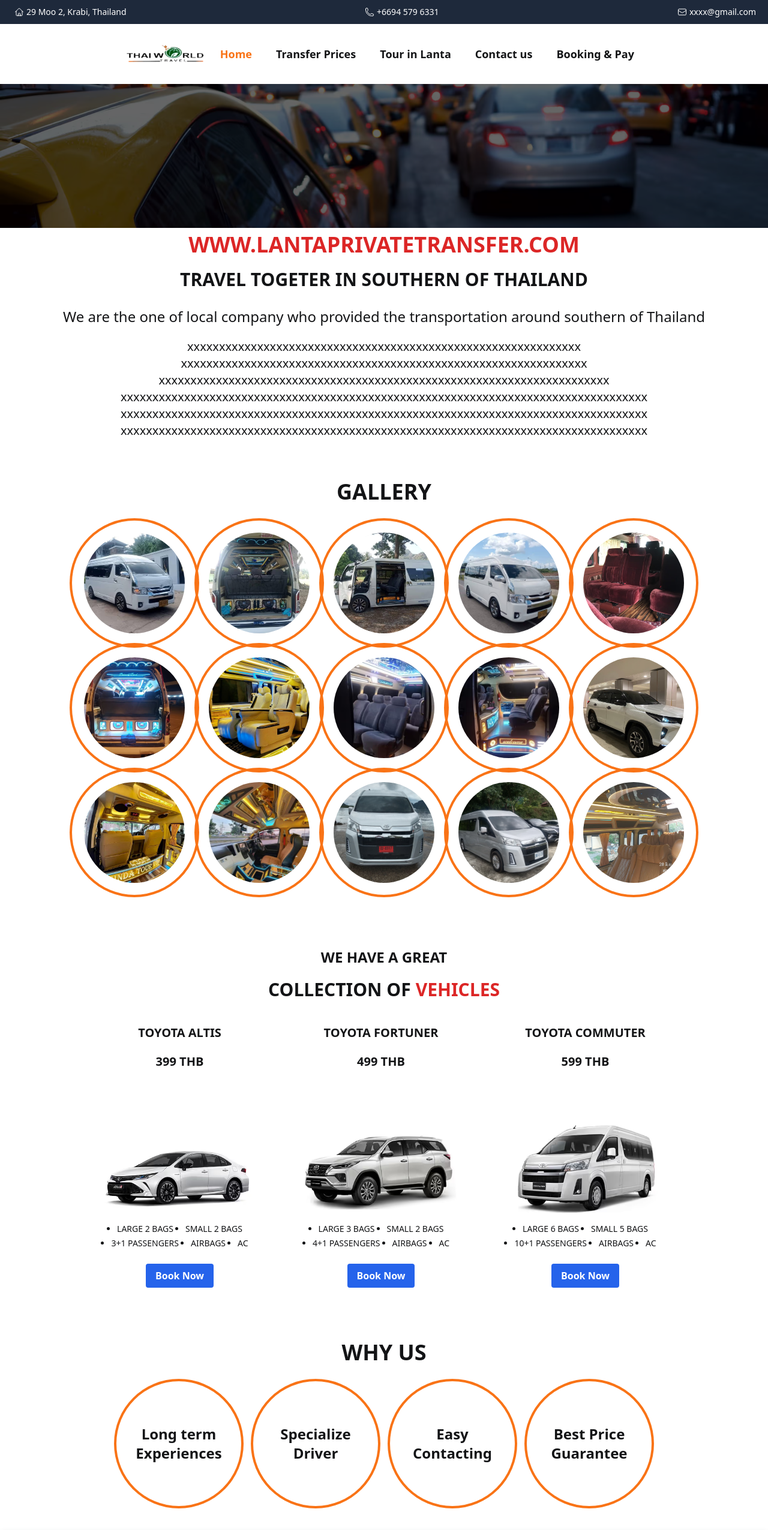
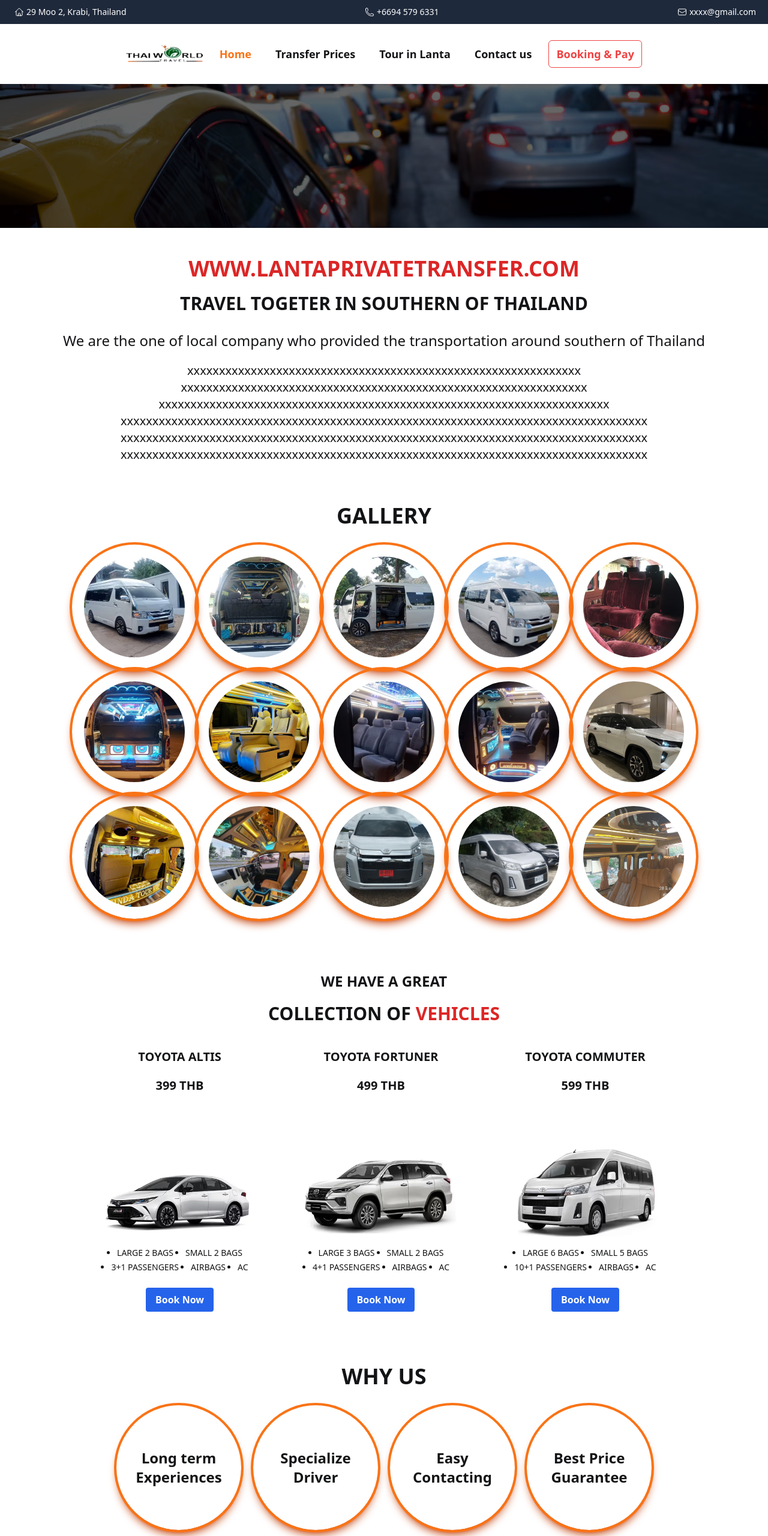
Before and after one commit to ghuninew1/lantaprivatetransfer, a React (Vite) app: page / in a window 1280 px wide. Shown: the top 2561 px of the page at 60% size. Built offline with nearby package versions, Linux system fonts and the light colour scheme.

Commit message:
update Menu and fix

```diff
--- a/src/components/Navbar/NavbarLinks.jsx
+++ b/src/components/Navbar/NavbarLinks.jsx
@@ -1,7 +1,6 @@
 import { cx } from "#utils/utils";
 import { NavLink } from "react-router-dom";
 import PropTypes from "prop-types";
-
 
 function NavbarLinks({ link, ...rest }) {
     return (
@@ -10,10 +9,15 @@
             to={link.to || "/"}
             end={link.to === "/" ? true : false}
             className={({ isActive }) =>
-        cx("block rounded-md px-3 py-2 hover:bg-orange-600 w-full md:w-auto hover:text-white", isActive && "text-orange-500")
+                cx(
+                    "z-10 block w-full rounded-md px-3 py-2 hover:bg-orange-600 hover:text-white md:w-auto",
+                    isActive && "text-orange-500",
+                    isActive && link.to === "/booking" && "bg-red-500 text-white",
+                    link.to === "/booking" && "text-red-500 border border-red-500",
+                )
             }
         >
-      <p className="font-semibold text-lg">{link.text}</p>
+            <p className="text-lg font-semibold">{link.text}</p>
         </NavLink>
     );
 }
--- a/src/pages/Booking.jsx
+++ b/src/pages/Booking.jsx
@@ -21,8 +21,8 @@
 
     return (
         <div className="flex max-w-full flex-col items-center justify-center">
-            <div className="box-shadow mb-10 flex h-44 w-full flex-col items-center justify-end bg-[url('/img/bg7.avif')] bg-cover bg-center bg-no-repeat lg:h-60">
-                <h1 className="mb-2 rounded-md p-2 text-4xl font-bold uppercase text-slate-200 backdrop-blur-sm">
+            <div className="box-shadow mb-10 flex h-44 w-full flex-col items-end justify-end bg-[url('/img/bg7.avif')] bg-cover bg-center bg-no-repeat lg:h-60">
+                <h1 className="mb-2 mr-10 rounded-md p-2 text-2xl lg:text-4xl font-bold uppercase text-slate-200 backdrop-blur-sm">
                     Booking
                 </h1>
             </div>
--- a/src/pages/Contact.jsx
+++ b/src/pages/Contact.jsx
@@ -60,8 +60,8 @@
     return (
         <>
             <div className="flex max-w-full flex-col items-center justify-center">
-                <div className="mb-10 flex h-44 w-full flex-col items-center justify-end bg-[url('/img/bg7.avif')] bg-cover bg-center bg-no-repeat lg:h-60 box-shadow">
-                    <h1 className="mb-2 rounded-md p-2 text-4xl font-bold uppercase text-slate-200 backdrop-blur-sm z-0">
+                <div className="mb-10 flex h-44 w-full flex-col items-end justify-end bg-[url('/img/bg7.avif')] bg-cover bg-center bg-no-repeat lg:h-60 box-shadow">
+                    <h1 className="mb-2 mr-10 rounded-md p-2 text-2xl lg:text-4xl font-bold uppercase text-slate-200 backdrop-blur-sm z-0">
                         Contact
                     </h1>
                 </div>
--- a/src/pages/Transferprices.jsx
+++ b/src/pages/Transferprices.jsx
@@ -11,8 +11,8 @@
     ];
     return (
         <div className="flex w-full flex-col items-center justify-center">
-            <div className="mb-10 flex h-44 w-full flex-col items-center justify-end bg-[url('/img/bg7.avif')] bg-cover bg-center bg-no-repeat lg:h-60 box-shadow">
-                <h1 className="mb-2 rounded-md p-2 text-2xl font-bold uppercase text-slate-200 backdrop-blur-sm lg:text-4xl z-0">
+            <div className="mb-10 flex h-44 w-full flex-col items-end justify-end bg-[url('/img/bg7.avif')] bg-cover bg-center bg-no-repeat lg:h-60 box-shadow">
+                <h1 className="mb-2 mr-10 rounded-md p-2 text-2xl font-bold uppercase text-slate-200 backdrop-blur-sm lg:text-4xl z-0">
                     {" "}
                     Transferprices
                 </h1>
--- a/src/pages/home/Gallery.jsx
+++ b/src/pages/home/Gallery.jsx
@@ -55,12 +55,12 @@
     }
     return (
         <div className="mt-5 mb-10 flex w-full flex-col items-center justify-center">
-            <h1 className="mb-5 rounded-md p-2 text-2xl font-bold uppercase md:text-4xl">Gallery</h1>
+            <h1 className="mb-5 rounded-md p-2 text-2xl font-bold uppercase lg:text-4xl">Gallery</h1>
             <div className="flex h-full w-full max-w-screen-xl flex-row items-center justify-center animate-zoomIn">
                 {dataGallary.map((item) => (
                     <div
                         key={item.id}
-                        className="flex h-24 w-24 lg:h-52 lg:w-52 transition-all cursor-pointer flex-col items-center justify-center rounded-full p-2 lg:p-5 ring-2 lg:ring-4 ring-orange-500 hover:ring-lime-700 hover:scale-105"
+                        className="flex h-20 w-20 lg:h-52 lg:w-52 transition-all cursor-pointer flex-col items-center justify-center rounded-full p-2 lg:p-5 ring-2 lg:ring-4 ring-orange-500 hover:ring-lime-700 hover:scale-105 shadow-lg shadow-orange-700"
                     >
                         <img
                             className="h-full w-full rounded-full object-cover"
@@ -75,7 +75,7 @@
                 {data2Gallary.map((item) => (
                     <div
                         key={item.id}
-                        className="flex h-24 w-24 lg:h-52 lg:w-52 transition-all cursor-pointer flex-col items-center justify-center rounded-full p-2 lg:p-5 ring-2 lg:ring-4 ring-orange-500 hover:ring-lime-700 hover:scale-105"
+                        className="flex h-20 w-20 lg:h-52 lg:w-52 transition-all cursor-pointer flex-col items-center justify-center rounded-full p-2 lg:p-5 ring-2 lg:ring-4 ring-orange-500 hover:ring-lime-700 hover:scale-105 shadow-lg shadow-orange-700"
                     >
                         <img
                             className="h-full w-full rounded-full object-cover"
@@ -90,7 +90,7 @@
                 {data3Gallary.map((item) => (
                     <div
                         key={item.id}
-                        className="flex h-24 w-24 lg:h-52 lg:w-52 transition-all cursor-pointer flex-col items-center justify-center rounded-full p-2 lg:p-5 ring-2 lg:ring-4 ring-orange-500 hover:ring-lime-700 hover:scale-105"
+                        className="flex h-20 w-20 lg:h-52 lg:w-52 transition-all cursor-pointer flex-col items-center justify-center rounded-full p-2 lg:p-5 ring-2 lg:ring-4 ring-orange-500 hover:ring-lime-700 hover:scale-105 shadow-lg shadow-orange-700"
                     >
                         <img
                             className="h-full w-full rounded-full object-cover"
--- a/src/pages/home/Home.jsx
+++ b/src/pages/home/Home.jsx
@@ -6,7 +6,7 @@
 export default function Home() {
     return (
         <div className="flex w-full flex-col items-center justify-center">
-            <div className="flex w-full h-44 lg:h-60 flex-col items-center justify-end bg-[url('/img/bg1.avif')] bg-cover bg-center bg-no-repeat box-shadow">
+            <div className="mb-10 flex w-full h-44 lg:h-60 flex-col items-center justify-end bg-[url('/img/bg1.avif')] bg-cover bg-center bg-no-repeat box-shadow">
             </div>
             <HomeData />
             <Gallery />
--- a/src/pages/home/HomeDataWhy.jsx
+++ b/src/pages/home/HomeDataWhy.jsx
@@ -4,21 +4,21 @@
             <h1 className="mb-5 rounded-md p-2 text-2xl font-bold uppercase lg:text-4xl">Why Us</h1>
             <div className="flex h-full w-full flex-row items-center justify-center max-w-screen-xl text-xl lg:text-2xl font-bold">
                 <div className="flex w-full items-end justify-end gap-5 lg:flex-row flex-col text text-center">
-                    <div className="flex h-44 w-44 lg:h-52 lg:w-52 transition-all flex-col items-center justify-center rounded-full p-5 ring-4 ring-orange-500 hover:ring-orange-800">
+                    <div className="flex h-44 w-44 lg:h-52 lg:w-52 transition-all flex-col items-center justify-center rounded-full p-5 ring-4 ring-orange-500 hover:ring-orange-800 shadow-lg shadow-orange-700">
                         <p className="">Long term</p>
                         <p className="">Experiences</p>
                     </div>
-                    <div className="flex h-44 w-44 lg:h-52 lg:w-52 transition-all flex-col items-center justify-center rounded-full p-5 ring-4 ring-orange-500 hover:ring-orange-800">
+                    <div className="flex h-44 w-44 lg:h-52 lg:w-52 transition-all flex-col items-center justify-center rounded-full p-5 ring-4 ring-orange-500 hover:ring-orange-800 shadow-lg shadow-orange-700">
                         <p className="">Specialize</p>
                         <p className="">Driver</p>
                     </div>
                 </div>
                 <div className="flex w-full flex-col lg:flex-row items-start justify-start gap-5 ml-5">
-                    <div className="flex h-44 w-44 lg:h-52 lg:w-52 transition-all flex-col items-center justify-center rounded-full p-5 ring-4 ring-orange-500 hover:ring-orange-800">
+                    <div className="flex h-44 w-44 lg:h-52 lg:w-52 transition-all flex-col items-center justify-center rounded-full p-5 ring-4 ring-orange-500 hover:ring-orange-800 shadow-lg shadow-orange-700">
                         <p className="">Easy</p>
                         <p className="">Contacting</p>
                     </div>
-                    <div className="flex h-44 w-44 lg:h-52 lg:w-52 transition-all flex-col items-center justify-center rounded-full p-5 ring-4 ring-orange-500 hover:ring-orange-800">
+                    <div className="flex h-44 w-44 lg:h-52 lg:w-52 transition-all flex-col items-center justify-center rounded-full p-5 ring-4 ring-orange-500 hover:ring-orange-800 shadow-lg shadow-orange-700">
                         <p className="">Best Price</p>
                         <p className="">Guarantee</p>
                     </div>
```
Also changed, not shown: src/pages/Tourinlanta.jsx (+7 -7 lines). Lines whose indentation alone changed are shown as unchanged.
